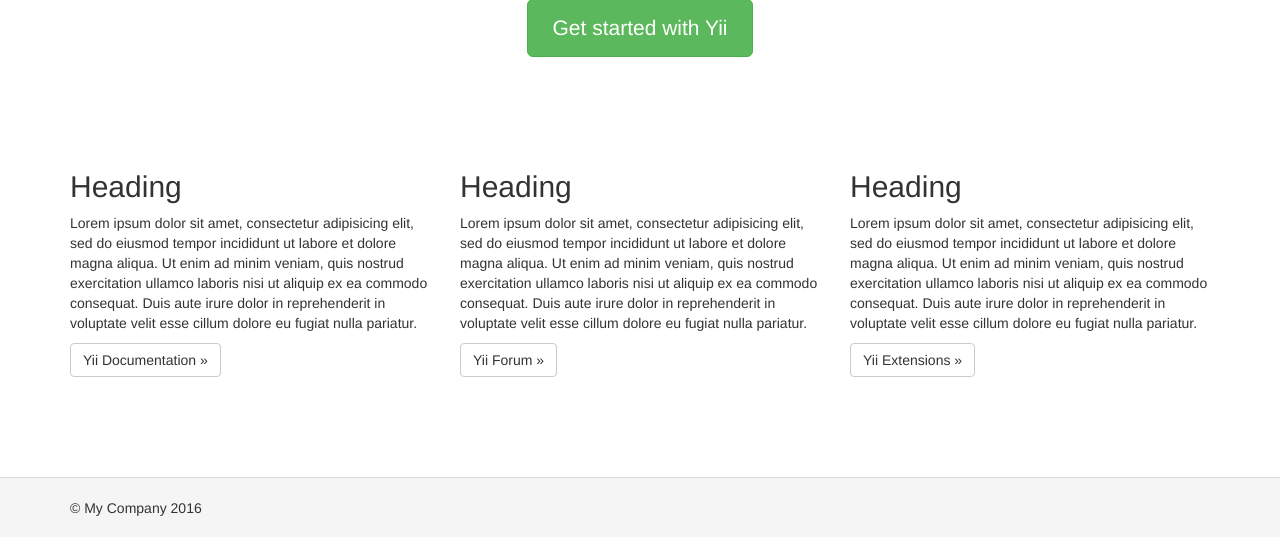
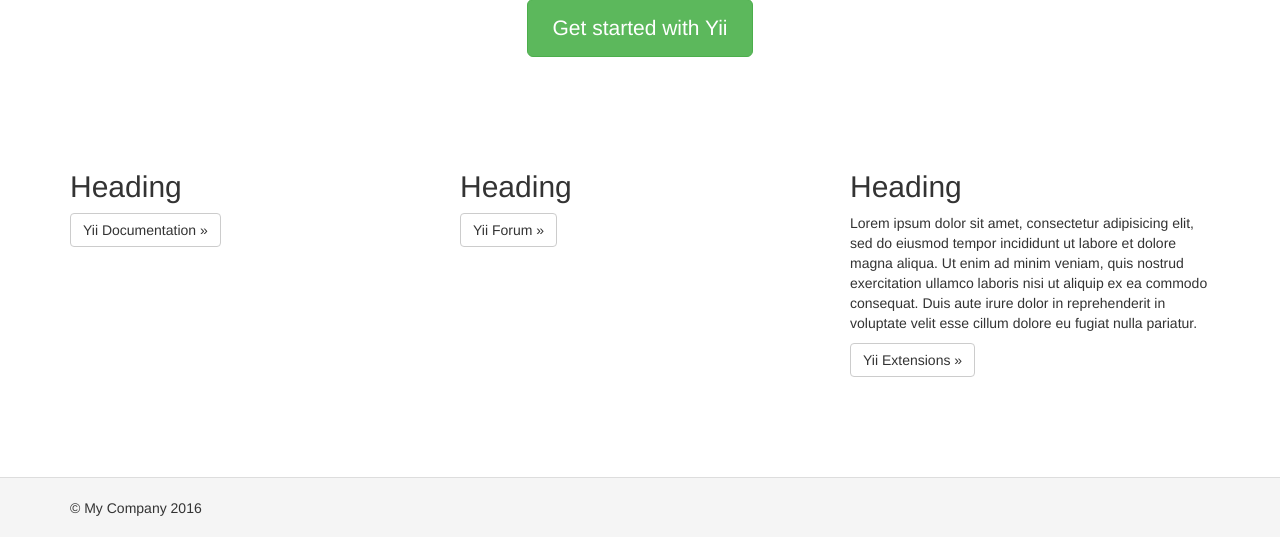
Before and after one commit to SergeyNabokov/yii2-test, a Yii app: template views/site/index.php in a window 1280 px wide. Shown: the part 263-800 px from the top of the page. Run offline with PHP 8.4 and a stand-in for Yii, Linux system fonts and the light colour scheme; the template is opened without the code that fills it, so the values that code supplies are empty; some libraries are stand-ins or nearby versions.

Commit message:
delete content

```diff
--- a/views/site/index.php
+++ b/views/site/index.php
@@ -20,20 +20,13 @@ $this->title = 'My Yii Application';
             <div class="col-lg-4">
                 <h2>Heading</h2>
 
-                <p>Lorem ipsum dolor sit amet, consectetur adipisicing elit, sed do eiusmod tempor incididunt ut labore et
-                    dolore magna aliqua. Ut enim ad minim veniam, quis nostrud exercitation ullamco laboris nisi ut aliquip
-                    ex ea commodo consequat. Duis aute irure dolor in reprehenderit in voluptate velit esse cillum dolore eu
-                    fugiat nulla pariatur.</p>
+
 
                 <p><a class="btn btn-default" href="http://www.yiiframework.com/doc/">Yii Documentation &raquo;</a></p>
             </div>
             <div class="col-lg-4">
                 <h2>Heading</h2>
 
-                <p>Lorem ipsum dolor sit amet, consectetur adipisicing elit, sed do eiusmod tempor incididunt ut labore et
-                    dolore magna aliqua. Ut enim ad minim veniam, quis nostrud exercitation ullamco laboris nisi ut aliquip
-                    ex ea commodo consequat. Duis aute irure dolor in reprehenderit in voluptate velit esse cillum dolore eu
-                    fugiat nulla pariatur.</p>
 
                 <p><a class="btn btn-default" href="http://www.yiiframework.com/forum/">Yii Forum &raquo;</a></p>
             </div>
```
